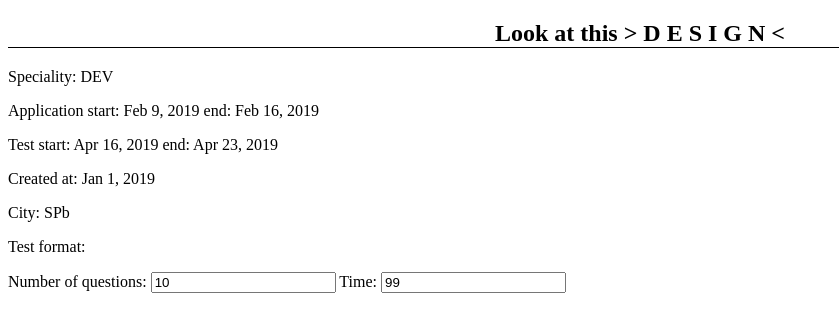
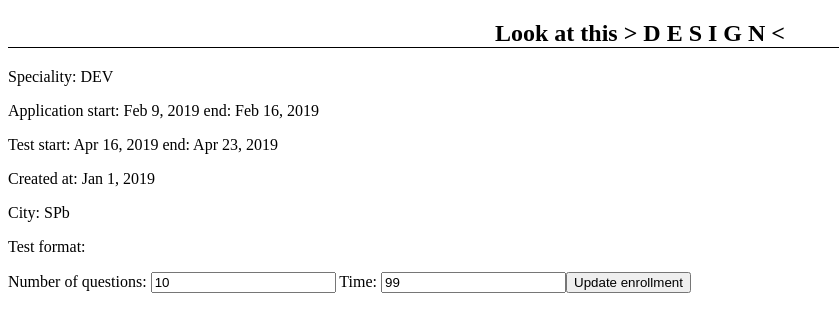
Before and after one commit to SemyontheSemyon/nc-test-front, an Angular app: page /enrollment/1 in a window 1280 px wide. Shown: the top 332 px of the page, without its empty margins (0-839 px from the left). Built offline with nearby package versions, Linux system fonts and the light colour scheme.

Commit message:
update enrollment button + func

```diff
--- a/src/app/enrollment-page/enrollment-page.component.html
+++ b/src/app/enrollment-page/enrollment-page.component.html
@@ -10,3 +10,4 @@
 <label for="time"> Time:
   <input id="time" type="text" [(ngModel)]="ectf.testFormat.time">
 </label>
+<button (click)="updateEnrollment()"> Update enrollment </button>
--- a/src/app/enrollment-page/enrollment-page.component.ts
+++ b/src/app/enrollment-page/enrollment-page.component.ts
@@ -23,4 +23,8 @@ export class EnrollmentPageComponent implements OnInit {
     const id = +this.route.snapshot.paramMap.get('id');
     this.enrollmentService.getEnrollment(id).subscribe(enrollment => this.ectf = enrollment);
   }
+
+  updateEnrollment() {
+    this.enrollmentService.updateEnrollment(this.ectf);
+  }
 }
--- a/src/app/enrollment.service.ts
+++ b/src/app/enrollment.service.ts
@@ -19,4 +19,8 @@ export class EnrollmentService {
   getEnrollment(id: number): Observable<EnrollmentCityTestFormat> {
     return of(ECTF_MOCK.find(ectf => ectf.enrollment.id === id));
   }
+
+  updateEnrollment(ectf: EnrollmentCityTestFormat) {
+    console.log('enrollment updated');
+  }
 }
```
